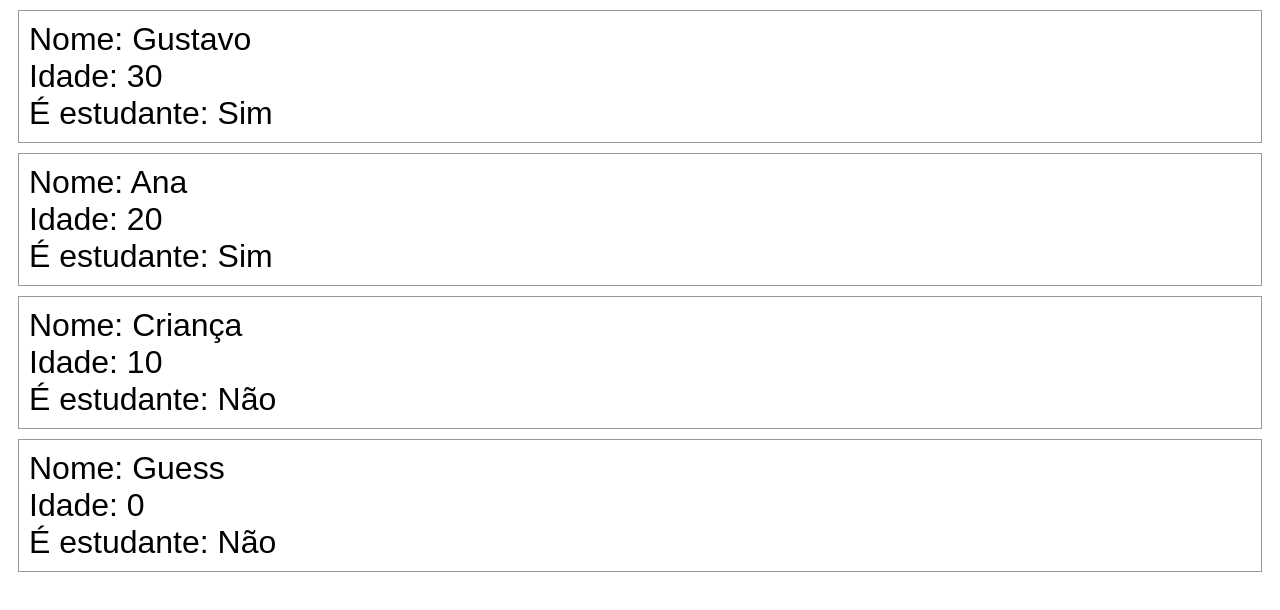
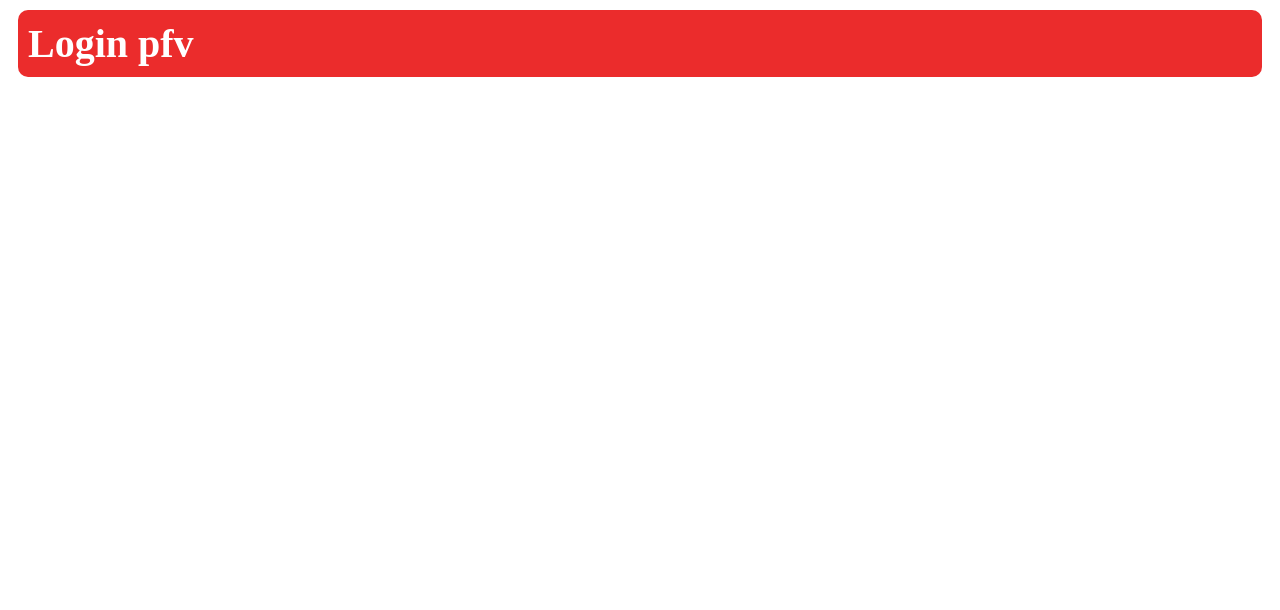
Before and after one commit to GUGOFO/Estudos-React, a React (Vite) app: page / in a window 1280 px wide. Shown: the top 610 px of the page. Built offline with nearby package versions, Linux system fonts and the light colour scheme.

Commit message:
renderização condicionaç

```diff
--- a/src/App.jsx
+++ b/src/App.jsx
@@ -1,12 +1,9 @@
-import Estudante from "./jsx/estudante/estudante.jsx";
+import UserGreating from "./jsx/ConditionalRendering/UserGreating.jsx";
 
 function App(){
     return(
         <>
-            <Estudante nome="Gustavo" idade={30} ehEstudante = {true}/>
-            <Estudante nome="Ana" idade={20} ehEstudante = {true}/>
-            <Estudante nome="Criança" idade={10} ehEstudante = {false}/>
-            <Estudante/>
+            <UserGreating estaLogado={false} userName="Gugofo"/>
         </>
     );
 }
--- /dev/null
+++ b/src/jsx/ConditionalRendering/UserGreating.jsx
@@ -0,0 +1,12 @@
+import style from "./UserGreating.module.css"
+
+function UserGreating(props){
+
+    const mensagemDeOi = <h2 className={style.UserGreating}>Bem vindo {props.userName}</h2> ;
+    const mensagemDeLogin = <h2 className={style.login}>Login pfv</h2>
+
+    return props.estaLogado ? mensagemDeOi : mensagemDeLogin
+
+}
+
+export default UserGreating
--- /dev/null
+++ b/src/jsx/ConditionalRendering/UserGreating.module.css
@@ -0,0 +1,17 @@
+.UserGreating{
+    font-size: 2.5rem;
+    background-color: rgb(44, 235, 44);
+    color: white;
+    padding: 10px;
+    border-radius: 10px;
+    margin: 10px;
+}
+
+.login{
+    font-size: 2.5rem;
+    background-color: rgb(235, 44, 44);
+    color: white;
+    padding: 10px;
+    border-radius: 10px;
+    margin: 10px;
+}
```
